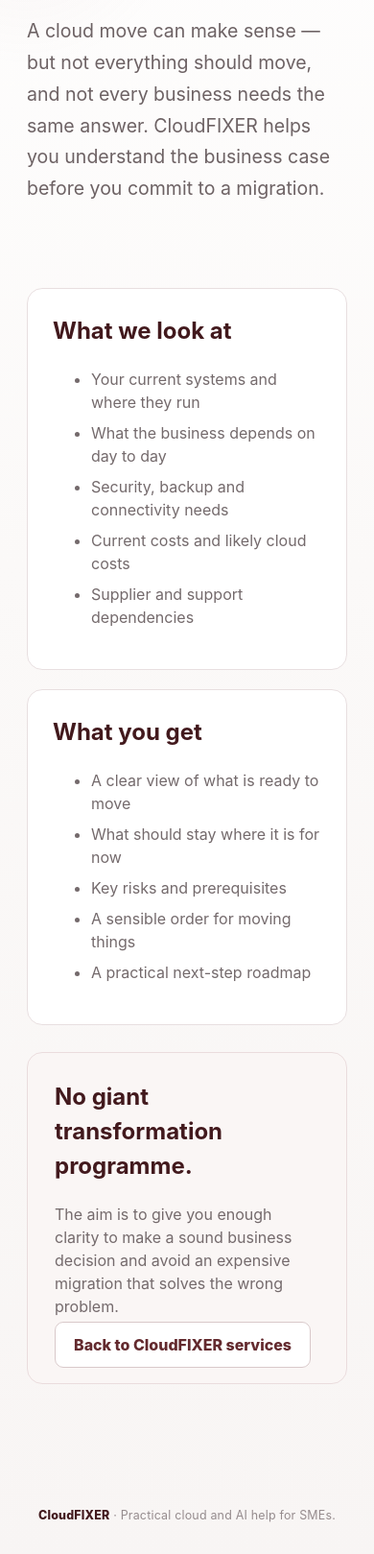
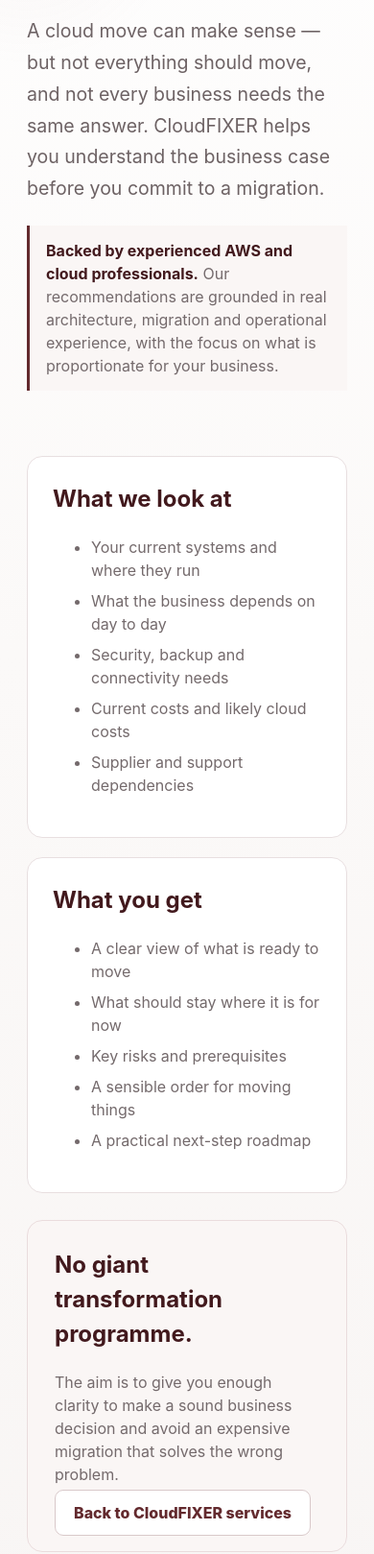
Before and after one commit to swissboy76/awsarchitecture, a website: page public/cloud-readiness.html in a window 390 px wide. Shown: the part 378-1997 px from the top of the page at 96% size. Drawn offline with Linux system fonts and the light colour scheme.

Commit message:
Add AWS and cloud professional credibility to readiness page

```diff
--- a/public/cloud-readiness.html
+++ b/public/cloud-readiness.html
@@ -4,11 +4,11 @@
   <meta charset="utf-8" />
   <meta name="viewport" content="width=device-width,initial-scale=1" />
   <title>Cloud Readiness for SMEs | CloudFIXER</title>
-  <meta name="description" content="A practical cloud readiness service for SMEs: understand what should move, what should stay, what it may cost and what to do first." />
+  <meta name="description" content="A practical cloud readiness service for SMEs, backed by experienced AWS and cloud professionals." />
   <link rel="icon" href="/cloudfixer-mark.svg" type="image/svg+xml" />
   <link rel="stylesheet" href="/styles.css" />
   <style>
-    .nav-brand{display:block;line-height:0}.nav-brand img{width:350px;max-width:58vw;height:auto}.service-hero{max-width:900px;padding:64px 0 40px}.service-hero h1{font-size:clamp(3rem,7vw,6rem);line-height:.95;letter-spacing:-.06em;color:var(--wine-dark);margin:.2em 0;font-weight:650}.service-hero h1:after{content:"";display:block;width:86px;height:3px;background:var(--wine);margin-top:24px}.content-grid{display:grid;grid-template-columns:1fr 1fr;gap:20px;margin:28px 0}.content-card{background:#fff;border:1px solid var(--line);border-radius:16px;padding:26px}.content-card h2{color:var(--wine-dark);margin-top:0}.content-card p,.content-card li{color:#746a6c}.content-card li{margin:8px 0}.cta{background:#faf6f5;border:1px solid #eadcdd;border-radius:16px;padding:28px;margin-top:28px}.cta h2{color:var(--wine-dark);margin-top:0}.cta p{color:#746a6c}.back{color:var(--wine);text-decoration:none;font-weight:750}@media(max-width:760px){.content-grid{grid-template-columns:1fr}.nav-brand img{width:270px;max-width:68vw}.service-hero{padding-top:38px}}@media(max-width:520px){.nav{padding-left:18px;padding-right:18px}.nav-brand img{width:225px}}
+    .nav-brand{display:block;line-height:0}.nav-brand img{width:350px;max-width:58vw;height:auto}.service-hero{max-width:900px;padding:64px 0 40px}.service-hero h1{font-size:clamp(3rem,7vw,6rem);line-height:.95;letter-spacing:-.06em;color:var(--wine-dark);margin:.2em 0;font-weight:650}.service-hero h1:after{content:"";display:block;width:86px;height:3px;background:var(--wine);margin-top:24px}.credibility{margin-top:22px;border-left:3px solid var(--wine);padding:14px 17px;background:#faf6f5;color:#746a6c}.credibility strong{color:var(--wine-dark)}.content-grid{display:grid;grid-template-columns:1fr 1fr;gap:20px;margin:28px 0}.content-card{background:#fff;border:1px solid var(--line);border-radius:16px;padding:26px}.content-card h2{color:var(--wine-dark);margin-top:0}.content-card p,.content-card li{color:#746a6c}.content-card li{margin:8px 0}.cta{background:#faf6f5;border:1px solid #eadcdd;border-radius:16px;padding:28px;margin-top:28px}.cta h2{color:var(--wine-dark);margin-top:0}.cta p{color:#746a6c}.back{color:var(--wine);text-decoration:none;font-weight:750}@media(max-width:760px){.content-grid{grid-template-columns:1fr}.nav-brand img{width:270px;max-width:68vw}.service-hero{padding-top:38px}}@media(max-width:520px){.nav{padding-left:18px;padding-right:18px}.nav-brand img{width:225px}}
   </style>
 </head>
 <body>
@@ -18,6 +18,7 @@
       <div class="eyebrow">CLOUD READINESS FOR SMEs</div>
       <h1>Should your business move to the cloud?</h1>
       <p class="lede">A cloud move can make sense — but not everything should move, and not every business needs the same answer. CloudFIXER helps you understand the business case before you commit to a migration.</p>
+      <div class="credibility"><strong>Backed by experienced AWS and cloud professionals.</strong> Our recommendations are grounded in real architecture, migration and operational experience, with the focus on what is proportionate for your business.</div>
     </section>
     <section class="content-grid">
       <article class="content-card"><h2>What we look at</h2><ul><li>Your current systems and where they run</li><li>What the business depends on day to day</li><li>Security, backup and connectivity needs</li><li>Current costs and likely cloud costs</li><li>Supplier and support dependencies</li></ul></article>
@@ -25,6 +26,6 @@
     </section>
     <section class="cta"><h2>No giant transformation programme.</h2><p>The aim is to give you enough clarity to make a sound business decision and avoid an expensive migration that solves the wrong problem.</p><a class="secondary" href="/" style="text-decoration:none">Back to CloudFIXER services</a></section>
   </main>
-  <footer><strong>CloudFIXER</strong> · Practical cloud and AI help for SMEs.</footer>
+  <footer><strong>CloudFIXER</strong> · Built by experienced AWS and cloud professionals.</footer>
 </body>
 </html>
```
